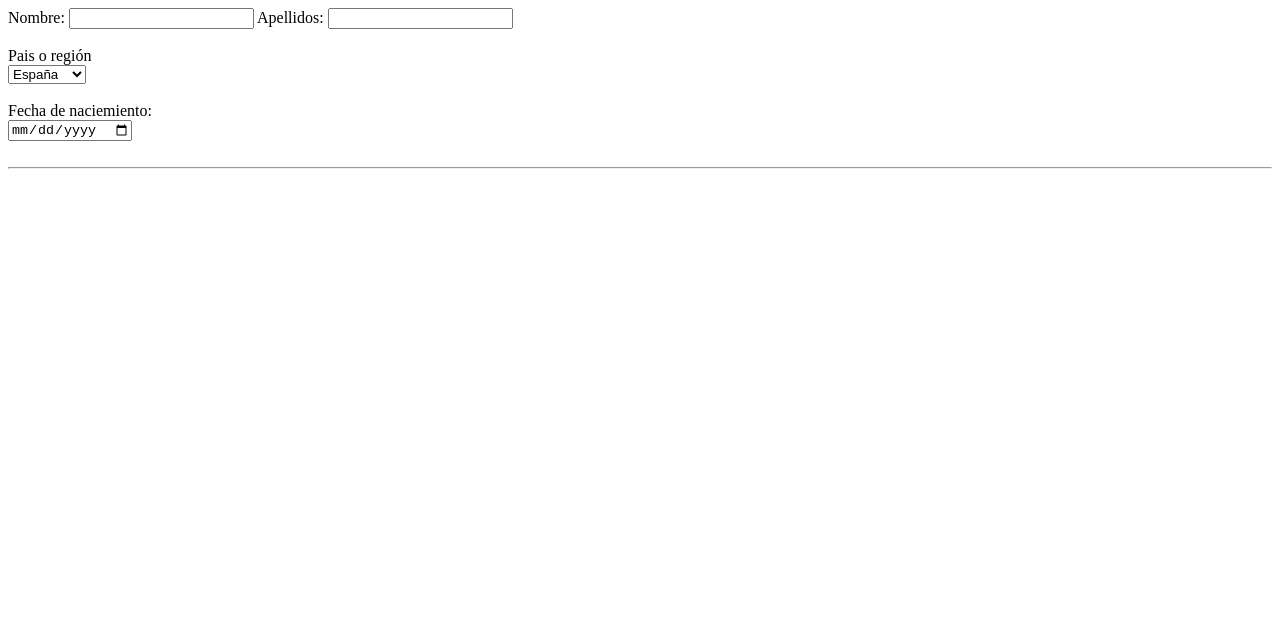
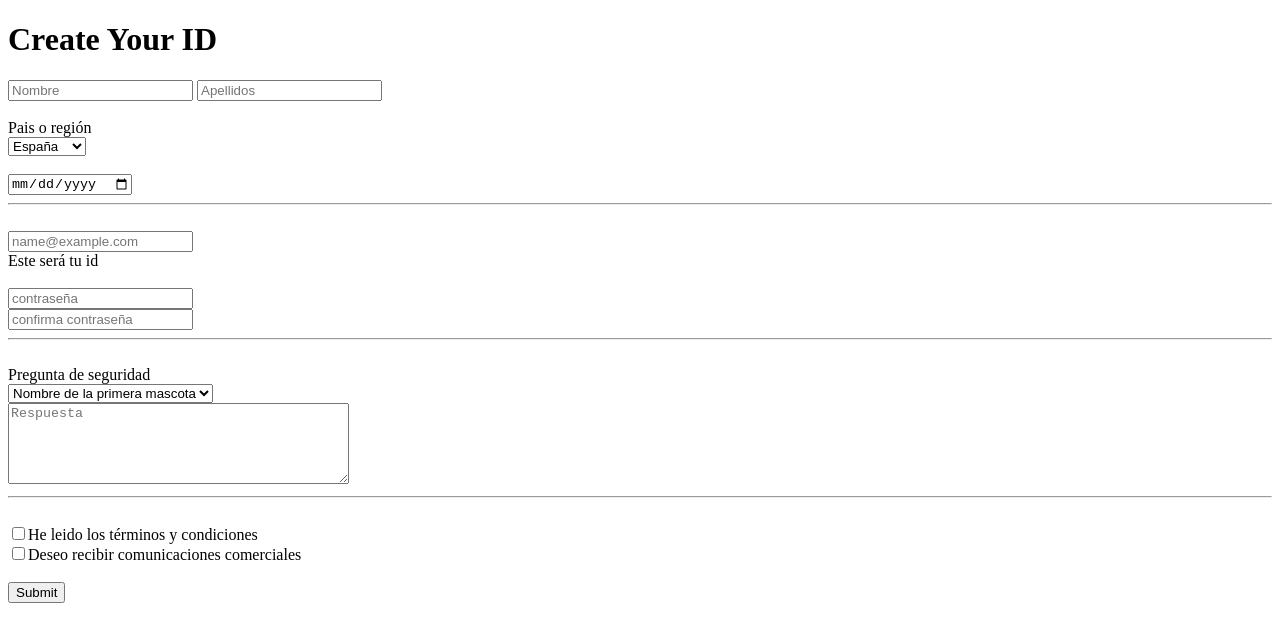
Before and after one commit to julianperezm/dat, a plain HTML site: page practica01/alta.html in a window 1280 px wide. Drawn offline with Linux system fonts and the light colour scheme.

Commit message:
update alta.html

```diff
--- a/practica01/alta.html
+++ b/practica01/alta.html
@@ -7,33 +7,75 @@
 
 <head>
   <meta charset="utf-8">
-  <title>Formulatio de alta</title>
+  <title>Formulario de alta</title>
 </head>
 
-<form>
-	<label for="Nombre">Nombre:</label>
-	<input type="text" name="Nombre" id="Nombre">
-	<label for="Apellidos">Apellidos:</label>
-	<input type="text" name="Apellidos" id="Apellidos">
- </form>
-<br>
+<body>
+
+	<h1>Create Your ID</h1>
 
 	<form>
+		<label for="Nombre"></label>
+		<input type="text" name="Nombre" id="Nombre" placeholder="Nombre">
+
+		<label for="Apellidos"></label>
+		<input type="text" name="Apellidos" id="Apellidos" placeholder="Apellidos"><br>
+
+		<br>
 		Pais o región
 		<br>
-	<select name="Pais">
+		<label for="pais"></label>
+		<select id="pais" >
 			<option value="España">España</option>
 			<option value="Francia">Francia</option>
 			<option value="Alemania">Alemania</option>
 			<option value="Andorra">Andorra</option>
 			<option value="Portugal">Portugal</option>
 		</select>
+
 		<br>
-</form>
-<br>
-<form>
-	<label for="fecha nacimiento">Fecha de naciemiento:</label><br>
-	<input type="date" name="Fecha nacimiento" id="fecha nacimiento">
- </form>
+		<label for="fecha nacimiento"></label><br>
+		<input type="date" name="Fecha nacimiento" id="fecha nacimiento" placeholder="Fecha de nacimiento">
 		<br>
 		<hr>
+
+		<label for="email"></label><br>
+		<input type="email" name="email" id="email" placeholder="name@example.com"><br>
+		Este será tu id
+		<br>
+
+ 		<label for="contraseña"></label><br>
+ 		<input type="password" name="contraseña" id="contraseña" placeholder="contraseña">
+		<label for="contraseña2"></label><br>
+ 		<input type="password" name="contraseña" id="contraseña2" placeholder="confirma contraseña">
+		<br>
+		<hr>
+
+		<br>
+		Pregunta de seguridad
+		<br>
+		<label for="pregunta"></label>
+		<select id="pregunta" >
+			<option value="pregunta1">Nombre de la primera mascota</option>
+			<option value="pregunta2">Equipo de futbol</option>
+			<option value="pregunta3">Nombre del padre</option>
+			<option value="pregunta4">Nombre de la madre</option>
+		</select>
+
+		<label for="respuesta"></label><br>
+		<textarea  name="mensaje" rows="5" cols="40" id="respuesta" placeholder="Respuesta"></textarea>
+    	<br>
+		<hr>
+
+		<label for="terminos"></label><br>
+		<input type="checkbox" name="terminos" value="si" id="terminos">He leido los términos y condiciones<br>
+		<label for="comunicaciones comerciales"></label>
+   		<input type="checkbox" name="publicidad" value="si"  id="comunicacion comerciales">Deseo recibir comunicaciones comerciales<br>
+   		<br>
+		<label for="boton"></label>
+   		<input type="submit" id="boton" placeholder="Submit">
+ 	 </form>
+
+
+</body>
+</html>
```
Lines whose indentation alone changed are shown as unchanged.
